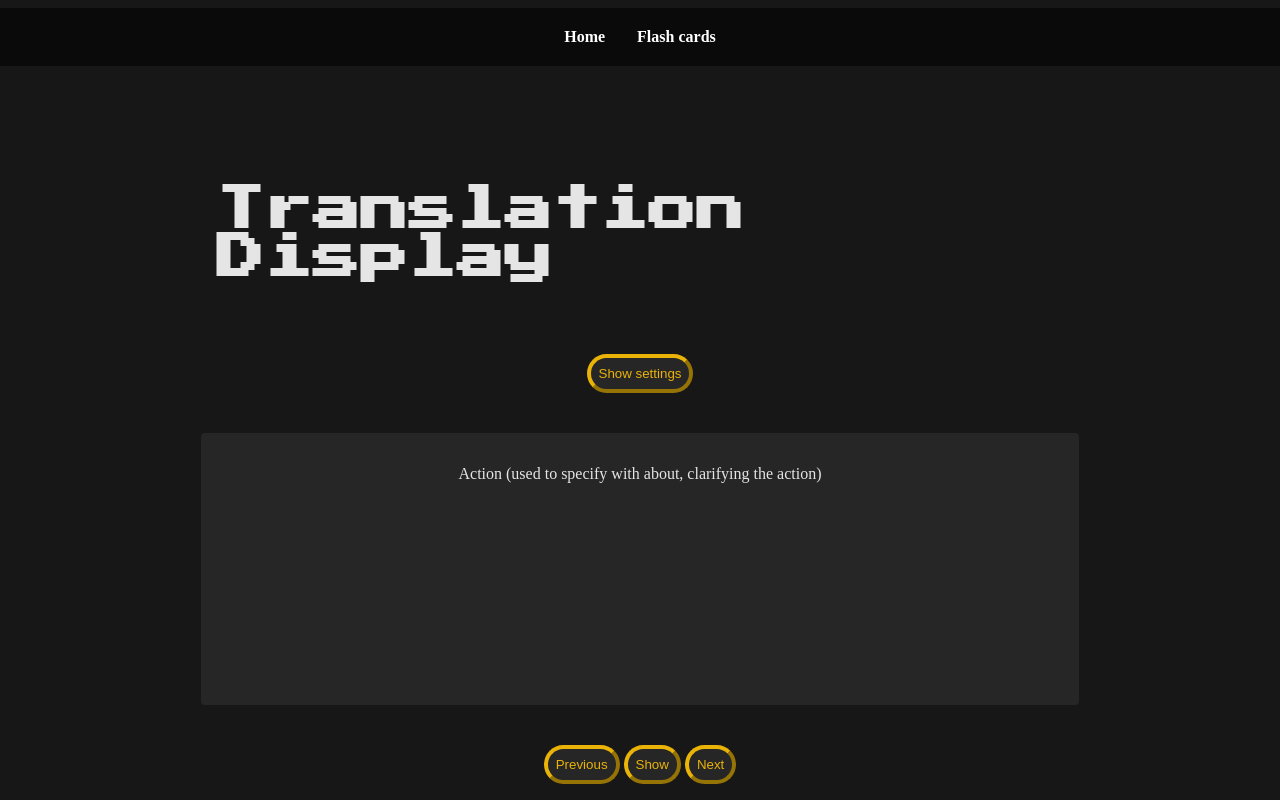
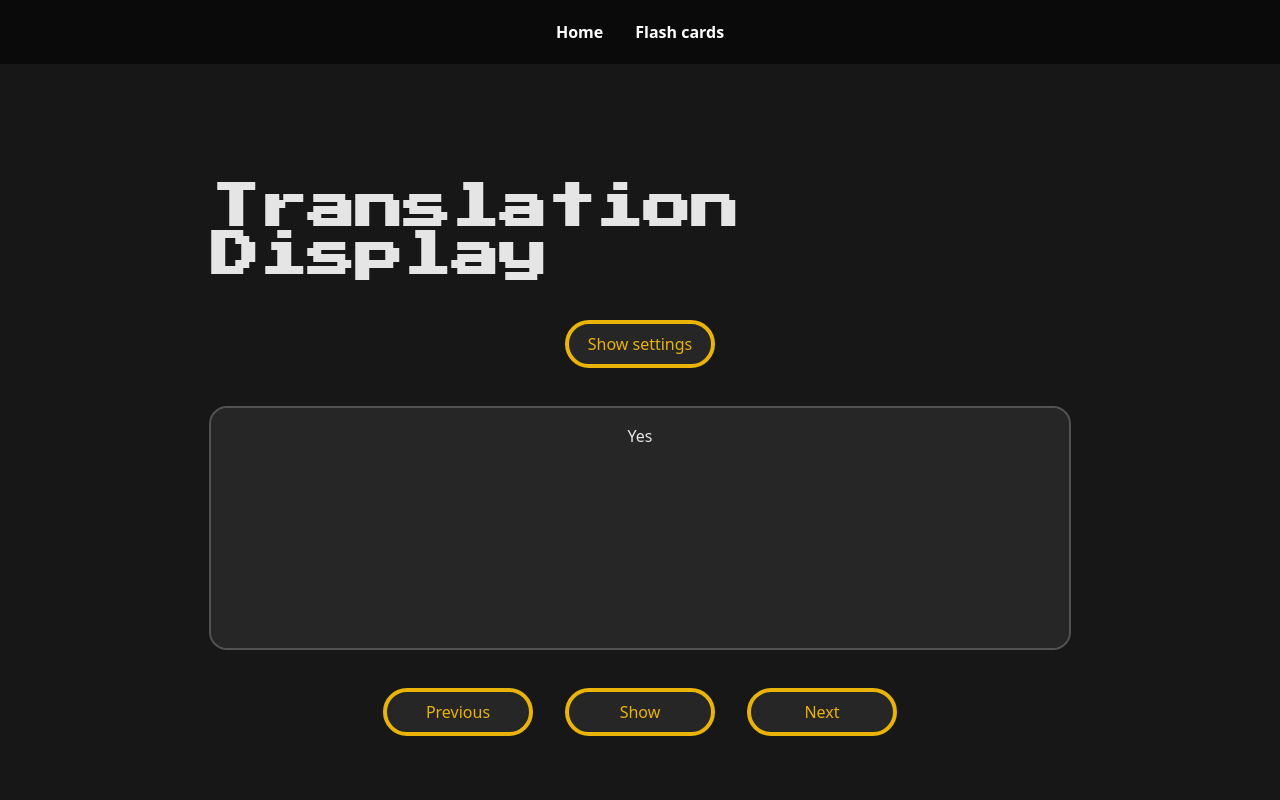
Before and after one commit to reeveng/Learning-Thai, a SvelteKit app: page /flash-cards in a window 1280 px wide. Shown: the top 800 px of the page. Built offline with nearby package versions, Linux system fonts and the light colour scheme.

Commit message:
finish flash-cards and flash-card settings

```diff
--- a/src/app.d.ts
+++ /dev/null
@@ -1,12 +0,0 @@
-// See https://kit.svelte.dev/docs/types#app
-// for information about these interfaces
-declare global {
-	namespace App {
-		// interface Error {}
-		// interface Locals {}
-		// interface PageData {}
-		// interface Platform {}
-	}
-}
-
-export {};
--- a/src/app.html
+++ b/src/app.html
@@ -1,5 +1,5 @@
 <!DOCTYPE html>
-<html lang="en">
+<html lang="en" style="margin: 0; padding: 0">
 	<head>
 		<meta charset="utf-8" />
 		<link rel="icon" href="%sveltekit.assets%/favicon.png" />
--- a/src/components/Header.svelte
+++ b/src/components/Header.svelte
@@ -18,9 +18,9 @@
 	</nav>
 </header>
 
-<style>
+<style lang="postcss">
 	header {
-		@apply bg-neutral-950 p-5 w-full flex items-center justify-center;
+		@apply bg-neutral-950 m-0 py-5 w-full flex items-center justify-center;
 	}
 
 	nav ul {
@@ -28,10 +28,6 @@
 	}
 
 	nav ul li a {
-		@apply text-white no-underline font-bold;
-	}
-
-	nav ul li a:hover {
-		@apply text-yellow-500 underline;
+		@apply text-white no-underline font-bold hover:text-yellow-500 hover:underline;
 	}
 </style>
--- a/src/constants/localStorage.ts
+++ b/src/constants/localStorage.ts
@@ -1 +1,2 @@
 export const HISTORY = 'history';
+export const MAX_HISTORY = 'maxHistory';
--- a/src/data/clarifications.ts
+++ b/src/data/clarifications.ts
@@ -33,6 +33,10 @@ export const clarifications: ClarificationType[] = [
 	{
 		sentence: 'pom khun su-waii maak',
 		explanation: 'Your hair is very beautiful'
+	},
+	{
+		sentence: 'tam araii yu?',
+		explanation: 'What are you doing? -> yu, means "at the moment"/"currently"/"in the present"'
 	}
 ];
 
--- a/src/data/translations.ts
+++ b/src/data/translations.ts
@@ -137,6 +137,24 @@ export const translations: TranslationType[] = [
 		english: 'Enforces Yes (expresses a deeper yes)',
 		pronounciation: 'nah',
 		example: 'khop-khun nah krab'
+	},
+	{
+		thai: 'ทำ',
+		english: 'Do',
+		pronounciation: 'tam',
+		example: 'tam araii yu?'
+	},
+	{
+		thai: 'อะไร',
+		english: 'What',
+		pronounciation: 'a-raii, araii',
+		example: 'tam araii yu?'
+	},
+	{
+		thai: 'อยู่',
+		english: 'Live / present / currently',
+		pronounciation: 'yu',
+		example: 'tam araii yu?'
 	}
 ];
 
--- /dev/null
+++ b/src/routes/+layout.svelte
@@ -0,0 +1,5 @@
+<script>
+	import '../app.css';
+</script>
+
+<slot />
--- a/src/routes/+page.svelte
+++ b/src/routes/+page.svelte
@@ -1,7 +1,7 @@
 <script lang="ts">
 	import { translations } from '$data/translations';
 	import { clarifications, type ExtendedClarificationType } from '$data/clarifications';
-	import '../app.css';
+
 	import { titlize } from '$utils/titlize';
 	import { addOccurancesToClarification } from './helper';
 	import { humanReadableIndex } from '$utils/humanReadableIndex';
@@ -78,7 +78,7 @@
 	@import url('https://fonts.googleapis.com/css2?family=Press+Start+2P&display=swap');
 
 	main {
-		@apply flex items-center justify-center flex-col gap-10;
+		@apply flex items-center justify-center flex-col gap-10 pb-10;
 	}
 
 	main > * {
@@ -86,7 +86,7 @@
 	}
 
 	table {
-		@apply table-auto rounded-lg overflow-hidden shadow-md mb-10;
+		@apply table-auto rounded-lg overflow-hidden mb-10 border-neutral-600;
 	}
 
 	* {
@@ -124,7 +124,8 @@
 		@apply bg-black;
 	}
 
-	:global(html) {
+	:global(html),
+	:global(body) {
 		@apply bg-neutral-900 w-full h-full m-0 p-0;
 	}
 </style>
--- a/src/routes/flash-cards/+page.svelte
+++ b/src/routes/flash-cards/+page.svelte
@@ -2,11 +2,12 @@
 	import { translations, type TranslationType } from '$data/translations';
 	import { titlize } from '$utils/titlize';
 	import { onMount } from 'svelte';
-	import { HISTORY } from '$constants/localStorage';
+	import { HISTORY, MAX_HISTORY } from '$constants/localStorage';
 	import Header from '$components/Header.svelte';
 
 	type DisplayOption = keyof TranslationType;
 
+	const ABSOLUTE_MIN_AMOUNT_OF_HISTORY = 6;
 	const OPTIONS: DisplayOption[] = ['english', 'pronounciation', 'thai'];
 
 	let displayOption = OPTIONS[0];
@@ -15,9 +16,28 @@
 	let currentIndex = -1;
 	let history: number[] = [];
 
-	const maxHistoryLength = 5 + 1;
+	let maxHistoryLength = ABSOLUTE_MIN_AMOUNT_OF_HISTORY;
+
+	function resetHistory() {
+		history = [];
+		localStorage.removeItem(HISTORY);
+		history = [...history]; // Reassign history to trigger UI update
+
+		resetShowAnswer();
+	}
+
+	function updateMaxHistory() {
+		localStorage.setItem(MAX_HISTORY, maxHistoryLength.toString());
+		resetHistory();
+	}
 
 	onMount(() => {
+		// Load value from localStorage on component mount
+		const storedMaxHistory = localStorage.getItem(MAX_HISTORY);
+		if (storedMaxHistory) {
+			maxHistoryLength = parseInt(storedMaxHistory);
+		}
+
 		// Load history from local storage
 		const storedHistory = localStorage.getItem(HISTORY);
 		if (storedHistory) {
@@ -37,7 +57,7 @@
 
 	function updateCurrentIndex() {
 		let newIndex = getRandomIndex();
-		while (history.includes(newIndex)) {
+		while (history.includes(newIndex) && history.length != translations.length) {
 			newIndex = getRandomIndex();
 		}
 		currentIndex = newIndex;
@@ -66,14 +86,6 @@
 		}
 	}
 
-	function resetHistory() {
-		history = [];
-		localStorage.removeItem(HISTORY);
-		history = [...history]; // Reassign history to trigger UI update
-
-		resetShowAnswer();
-	}
-
 	function toggleAnswer() {
 		showAnswer = !showAnswer;
 	}
@@ -87,16 +99,47 @@
 
 	<h1>Translation Display</h1>
 
-	<div>
+	<div class="settings-container">
 		<button on:click={toggleSettings}>{showSettings ? 'Hide' : 'Show'} settings</button>
+
 		{#if showSettings}
-			<div>
-				<label for="displayOption" class="text-sm font-medium text-gray-700">Display Option</label>
-				<select id="displayOption" bind:value={displayOption} class="">
-					{#each OPTIONS as option}
-						<option value={option}>{titlize(option)}</option>
-					{/each}
-				</select>
+			<div class="card settings">
+				<div class="settings-item">
+					<label for="displayOption" class="text-sm font-bold text-neutral-700">
+						What do you want to practice?
+					</label>
+					<select id="displayOption" bind:value={displayOption} class="">
+						{#each OPTIONS as option}
+							<option value={option}>{titlize(option)}</option>
+						{/each}
+					</select>
+				</div>
+
+				<div class="settings-item">
+					<label for="displayOption" class="text-sm font-bold text-neutral-700">
+						The word needs to be encountered {maxHistoryLength} times before it can be shown again.
+						<br />
+						How often would you want a word to return {`(min: ${ABSOLUTE_MIN_AMOUNT_OF_HISTORY}, max: ${
+							translations.length - ABSOLUTE_MIN_AMOUNT_OF_HISTORY
+						})`}?
+					</label>
+					<input
+						bind:value={maxHistoryLength}
+						min={ABSOLUTE_MIN_AMOUNT_OF_HISTORY}
+						max={translations.length - ABSOLUTE_MIN_AMOUNT_OF_HISTORY}
+						type="number"
+						class="bg-neutral-900 text-white border border-neutral-700 focus:outline-none focus:border-neutral-400 px-4 py-2 rounded-md"
+						pattern="[0-9]+"
+						on:change={updateMaxHistory}
+					/>
+				</div>
+
+				<div class="settings-item">
+					<label for="resetHistory" class="text-sm font-bold text-neutral-700">
+						Would you like to reset your history?
+					</label>
+					<button id="resetHistory" on:click={resetHistory}>Reset</button>
+				</div>
 			</div>
 		{/if}
 	</div>
@@ -106,8 +149,8 @@
 			<p>{translations[currentIndex][displayOption]}</p>
 
 			{#if showAnswer}
-				<h3>Answer</h3>
-				<ul>
+				<h3 class="font-bold text-lg mt-5">Answer</h3>
+				<ul class="list-inside list-disc">
 					{#each OPTIONS as itemToShow}
 						{#if itemToShow !== displayOption}
 							<li>{translations[currentIndex][itemToShow]}</li>
@@ -116,7 +159,7 @@
 				</ul>
 			{/if}
 		</div>
-		<div class="flex gap-5">
+		<div class="button-toolbar">
 			<button on:click={previousTranslation} disabled={history.length < 2}>Previous</button>
 			<button on:click={toggleAnswer}>{showAnswer ? 'Hide' : 'Show'}</button>
 			<button on:click={nextTranslation}>Next</button>
@@ -126,16 +169,15 @@
 	{/if}
 
 	<div>
-		<h2>History</h2>
+		<h2 class="text-center">History</h2>
 		{#if history.length === 0}
 			<p>No history yet.</p>
 		{:else}
-			<ul>
+			<ul class="p-0 m-0">
 				{#each history.slice(1) as item (item)}
 					<li>{translations[item].thai} - {translations[item].english}</li>
 				{/each}
 			</ul>
-			<button on:click={resetHistory}>Reset History</button>
 		{/if}
 	</div>
 </main>
@@ -144,7 +186,7 @@
 	@import url('https://fonts.googleapis.com/css2?family=Press+Start+2P&display=swap');
 
 	main {
-		@apply flex items-center justify-center flex-col gap-10;
+		@apply flex items-center justify-center flex-col gap-10 pb-10;
 	}
 
 	main > * {
@@ -170,20 +212,43 @@
 		@apply mt-20;
 	}
 
+	.settings-item {
+		@apply flex gap-4 flex-col w-full justify-center;
+	}
+
 	button {
-		@apply bg-neutral-800 border-4 border-yellow-500 text-yellow-500 hover:bg-neutral-600 hover:outline-2 outline-black rounded-full p-2;
+		@apply bg-neutral-800 border-4 border-yellow-500 text-yellow-500 hover:bg-neutral-600 rounded-full p-2 text-center;
+		min-width: 150px;
+	}
+
+	.button-toolbar {
+		@apply flex gap-8;
+	}
+
+	.settings {
+		@apply w-full gap-10 flex;
+		min-height: auto;
+	}
+
+	.settings-container {
+		@apply flex items-center justify-center flex-col gap-10;
 	}
 
 	.card {
-		@apply bg-neutral-800 rounded w-full flex flex-col items-center p-4;
+		@apply bg-neutral-800 rounded-2xl w-full flex flex-col items-center p-4 outline outline-2 outline-neutral-600;
 		min-height: 15rem;
 	}
 
-	.card ul {
-		@apply p-0 m-0;
+	select {
+		@apply appearance-none bg-neutral-800 border-4 border-yellow-500 text-yellow-500 rounded p-2 text-center hover:bg-neutral-600;
 	}
 
-	:global(html) {
+	option {
+		@apply text-neutral-800 select-none cursor-default hover:bg-neutral-600;
+	}
+
+	:global(html),
+	:global(body) {
 		@apply bg-neutral-900 w-full h-full m-0 p-0;
 	}
 </style>
--- a/svelte.config.js
+++ b/svelte.config.js
@@ -1,11 +1,11 @@
 import adapter from '@sveltejs/adapter-auto';
 import { vitePreprocess } from '@sveltejs/kit/vite';
-import { resolve } from 'path';
+
 /** @type {import('@sveltejs/kit').Config} */
 const config = {
 	// Consult https://kit.svelte.dev/docs/integrations#preprocessors
 	// for more information about preprocessors
-	preprocess: vitePreprocess(),
+	preprocess: [vitePreprocess({})],
 
 	kit: {
 		// adapter-auto only supports some environments, see https://kit.svelte.dev/docs/adapter-auto for a list.
```
